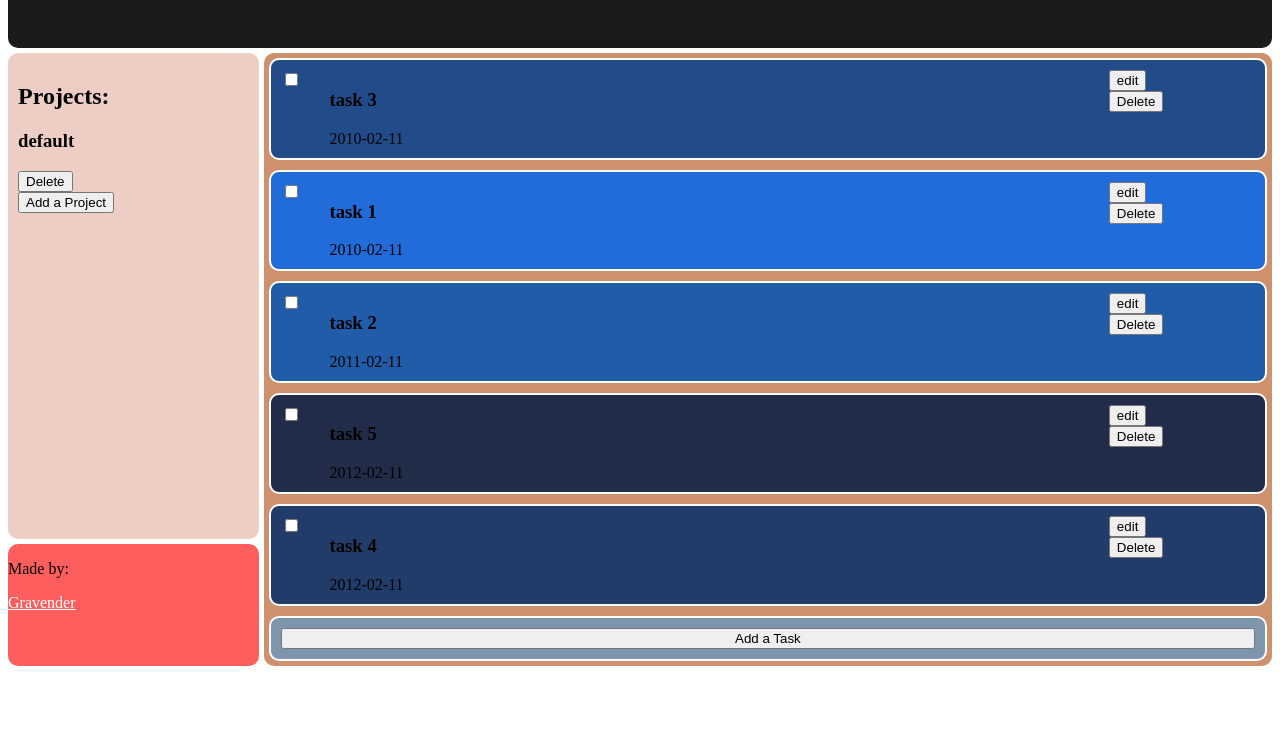
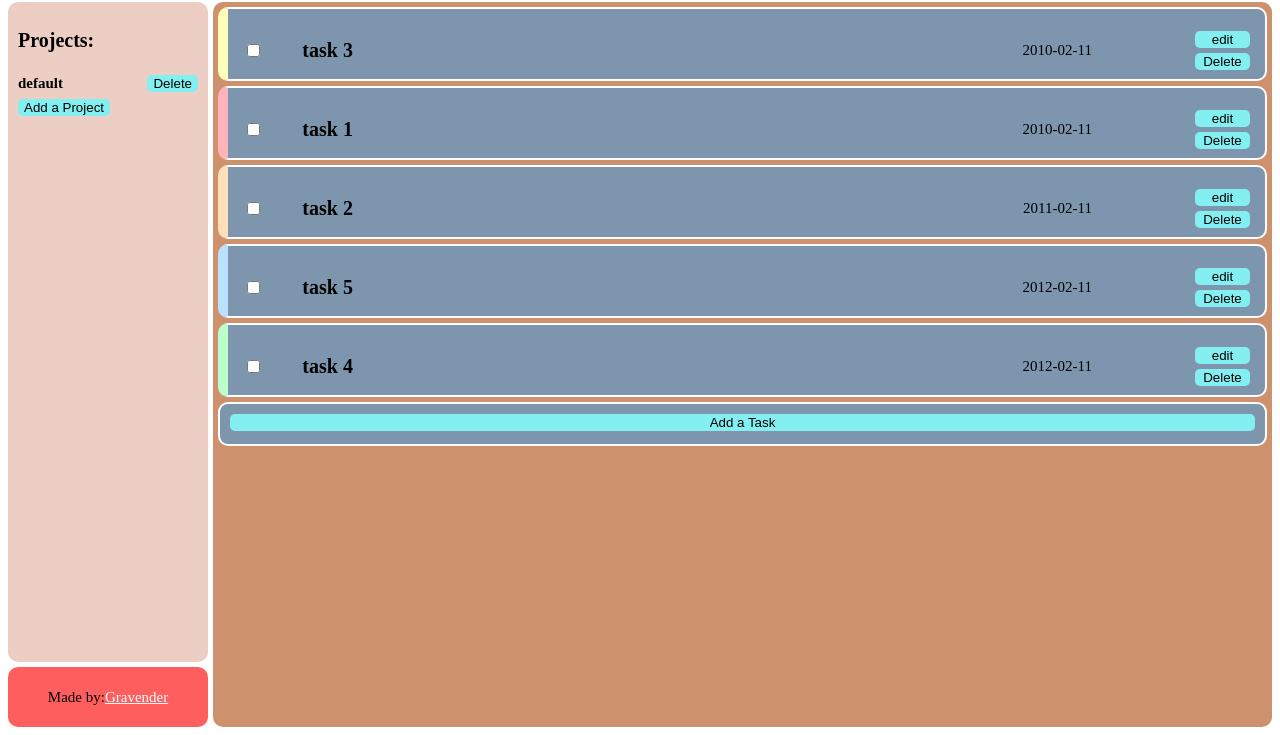
Before and after one commit to Gravender/todo-list, a website built with webpack: page dist/index.html in a window 1280 px wide. Shown: the part 99-834 px from the top of the page. Before the commit the page ends 800 px from the top, so only its background shows below. Built offline with nearby package versions, Linux system fonts and the light colour scheme.

Commit message:
Overhauled the css and ui experience

```diff
--- a/src/css/style.css
+++ b/src/css/style.css
@@ -1,34 +1,45 @@
 :root {
     --font-color: #d7dadc;
+    --font-title-size: 20px;
+    --font-size: 15px;
+
     --background-footer: rgba(255, 0, 0, 0.63);
     --background-header: #1a1a1b;
     --background-projects: #edcec5;
     --background-task: #ce916d;
+    --background-expanded: rgba(0, 0, 0, 0.26);
+    --background-notes: #ce916d;
     --background-task-div:#7d95ad;
     --background-form-div: rgba(41, 50, 58, 0.8);
     --background-form: #607385;
+    --background-button: #83eff1;
+
     --task-color: white;
-    --task-priority-1: #216cd9;
-    --task-priority-2: #215ca9;
-    --task-priority-3: #214c89;
-    --task-priority-4: #213c69;
-    --task-priority-5: #212c49;
+    --task-priority-1: #ffb3ba;
+    --task-priority-2: #ffdfba;
+    --task-priority-3: #ffffba;
+    --task-priority-4: #baffc9;
+    --task-priority-5: #bae1ff;
     --completed-task-color: rgba(25, 49, 73, 0.80);
 }
 
 /* #region content */
 #content {
-    height: 100%;
+    height: 800px;
     width: 100%;
     display: inline-grid;
-    grid-template: 0.25fr 1fr 0.25fr/ 0.5fr 1fr 1fr;
+    grid-template: 70px 1fr 60px/ 200px 1fr 1fr;
     gap: 5px;
     grid-template-areas:
         "header header header"
         "projects tasks tasks"
         "footer tasks tasks";
 }
-
+button{
+    background-color: var(--background-button);
+    border: none;
+    border-radius: 5px;
+}
 /* #endregion */
 /* #region header */
 header {
@@ -36,38 +47,29 @@ header {
     background-color: var(--background-header);
     color: var(--font-color);
     border-radius: 10px;
+    justify-content: center;
 }
-
+.headerTitle{
+    font-size: var(--font-title-size * 1.1);
+    padding-left: 10px;
+}
 /* #endregion */
 /* #region tasks */
 .tasks {
     grid-area: tasks;
     background-color: var(--background-task);
     border-radius: 10px;
-    display: flex;
-    flex-direction: column;
+    overflow: auto;
 }
 
 /* #region task Legend */
-.taskLegendParent {
-    flex: 1;
-    display: flex;
-    margin: 10px;
-    background-color: var(--task-color);
-    border-radius: 10px;
-}
-
-.taskLegend {
-    flex: 1;
-}
-
 /* #endregion */
 /* #region task */
 .task {
-    flex: 1;
     display: flex;
     flex-direction: column;
     margin: 5px;
+    height: 50px;
     border-radius: 10px;
     border: var(--task-color) 2px solid;
     background-color: var(--background-task-div);
@@ -76,22 +78,32 @@ header {
 
 .mainTaskDiv {
     flex: 1;
+    height: 100px;
     display: flex;
+    align-items: center;
+
+}
+.mainTaskDiv > div{
+    padding-left: 5px;
+    padding-right: 5px;
 }
 .taskPriority1{
-    background-color: var(--task-priority-1);
+    border-left: 10px solid var(--task-priority-1);
 }
 .taskPriority2{
-    background-color: var(--task-priority-2);
+    border-left: 10px solid var(--task-priority-2);
 }
 .taskPriority3{
-    background-color: var(--task-priority-3);
+    border-left: 10px solid var(--task-priority-3);
 }
 .taskPriority4{
-    background-color: var(--task-priority-4);
+    border-left: 10px solid var(--task-priority-4);
 }
 .taskPriority5{
-    background-color: var(--task-priority-5);
+    border-left: 10px solid var(--task-priority-5);
+}
+.taskBtn{
+    height: 20px;
 }
 .checkDiv{
     width: 5%;
@@ -100,27 +112,60 @@ header {
 }
 .taskDiv{
     width: 80%;
+    display: flex;
+    justify-content: left;
+    align-items: center;
+}
+.taskTitle{
+    font-size: var(--font-title-size);
+}
+.taskDueDate{
+    font-size: var(--font-size);
+    margin-left: auto;
 }
 .taskButtondiv{
     width: 15%;
+    display: flex;
+    flex-direction: column;
+    gap: 5px;
+}
+.taskButtondiv > button{
+    background-color: var(--background-button);
+    margin-left: auto;
+    width: 55px;
+    border: none;
+    border-radius: 5px;
 }
 .completed {
     background-color: var(--completed-task-color);
     text-decoration: line-through;
 }
+.expanded{
+    height: inherit;
+}
 
 .expandedTaskDiv {
-    background-color: var(--background-form-div);
+    background-color: var(--background-expanded);
+    border-radius: 10px;
     flex: 1;
     display: flex;
     flex-direction: column;
+    justify-content: center;
+    padding: 5px;
+}
+.expandedTaskDiv > p{
+    margin: auto;
 }
 
 .expandedTaskNotes {
-    height: max(100px, auto);
-    width: 300px;
+    height: max(40px, auto);
+    border-radius: 5px;
+    width: 98%;
+    padding: 3px;
+    margin : auto;
+    margin-top: 10px;
     word-wrap: break-word;
-    background-color: var(--completed-task-color);
+    background-color: var(--background-notes);
     color: white;
 
 }
@@ -144,12 +189,13 @@ header {
 .taskForm {
     display: flex;
     flex-direction: column;
-    width: 300px;
-    height: 400px;
+    width: 200px;
+    height: 200px;
     background-color: var(--background-form);
     border-radius: 10px;
     margin-top: 30%;
     padding: 10px;
+    gap: 5px;
 }
 
 .taskFormItem {
@@ -165,6 +211,22 @@ header {
     background-color: var(--background-projects);
     border-radius: 10px;
     padding:10px;
+}
+.project{
+    flex: 1;
+    height: 30px;
+    display: flex;
+    align-items: center;
+}
+.projectLegend{
+    font-size: var(--font-title-size);
+}
+.projectTitle{
+    font-size: var(--font-size);
+    margin-right: 5px;
+}
+.deleteProjectBtn{
+    margin-left: auto;
 }
 .projectFormDiv {
     display: flex;
@@ -184,21 +246,29 @@ header {
     display: flex;
     flex-direction: column;
     width: 300px;
-    height: 400px;
+    height: 100px;
     background-color: var(--background-form);
     border-radius: 10px;
     margin-top: 30%;
     padding: 10px;
+    gap: 5px;
 }
 /* #endregion */
 /* #region footer */
 footer {
     grid-area: footer;
+    display: flex;
     background-color: var(--background-footer);
+    height: 60px;
     border-radius: 10px;
+    justify-content: center;
+    align-items: center;
 }
-
+footer>p {
+    font-size: var(--font-size);
+}
 footer>a {
+    font-size: var(--font-size);
     color: white;
 }
 
--- a/src/static-page/taskView.js
+++ b/src/static-page/taskView.js
@@ -71,6 +71,9 @@ function createTask(task) {
         completed.setAttribute('checked', '');
         element.classList.add('completed');
     }
+    if(task.isExpanded){
+        element.classList.add('expanded');
+    }
 
     completed.addEventListener('change', () => {
         if (task.completed) {
@@ -142,7 +145,7 @@ function expandTask(target) {
 
     element.appendChild(description);
     element.appendChild(notes);
-    element.appendChild(priority);
+    //element.appendChild(priority);
 
 
     return element;
@@ -191,7 +194,6 @@ function addTaskBtn() {
     return element;
 }
 function editTaskBtn(task) {
-    const element = document.createElement('div');
     const addTaskBtn = document.createElement('button');
 
     addTaskBtn.innerText = "edit";
@@ -201,9 +203,8 @@ function editTaskBtn(task) {
         editTaskForm(task);
     })
 
-    element.appendChild(addTaskBtn);
 
-    return element;
+    return addTaskBtn;
 }
 function addTaskForm() {
     const element = document.createElement('div');
```
